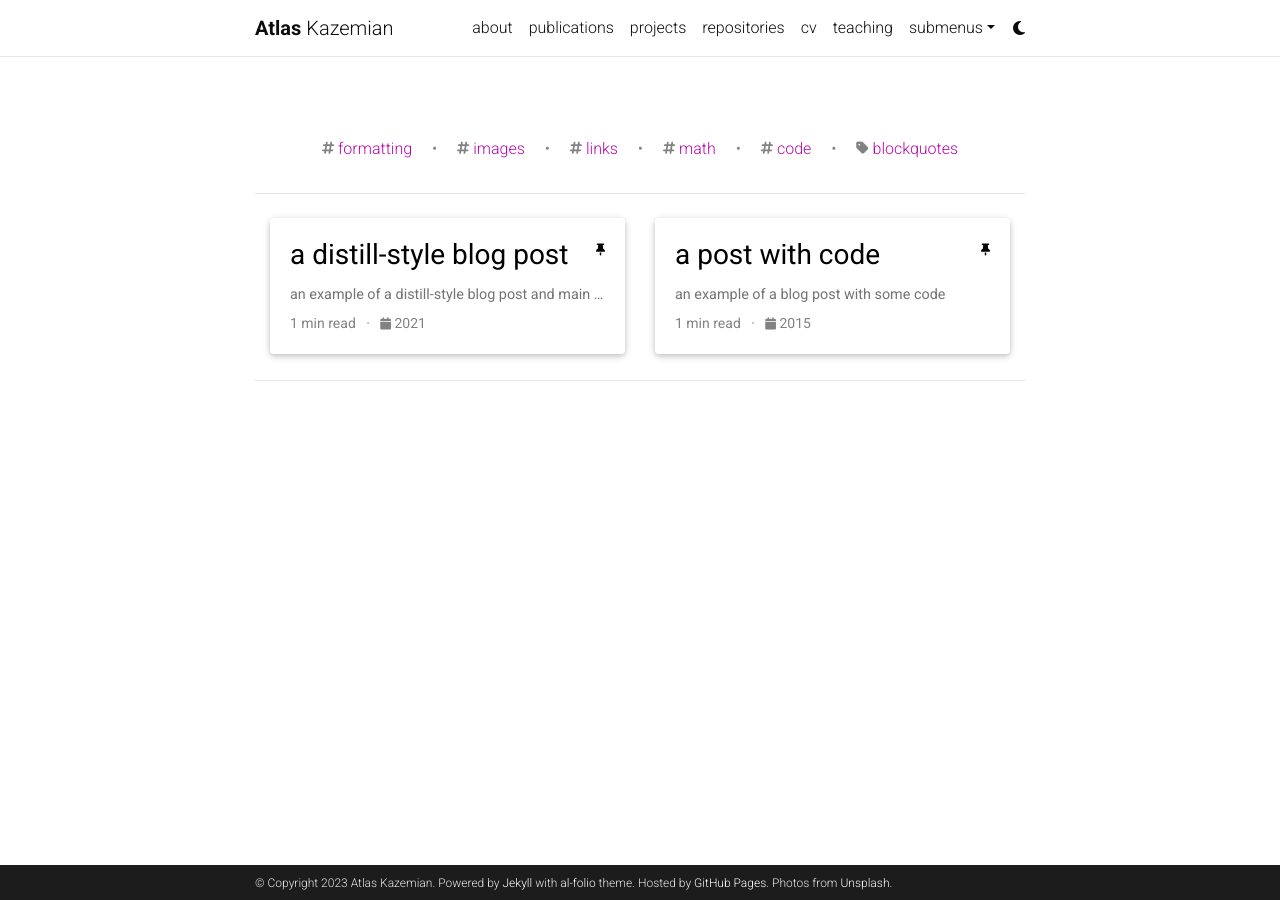
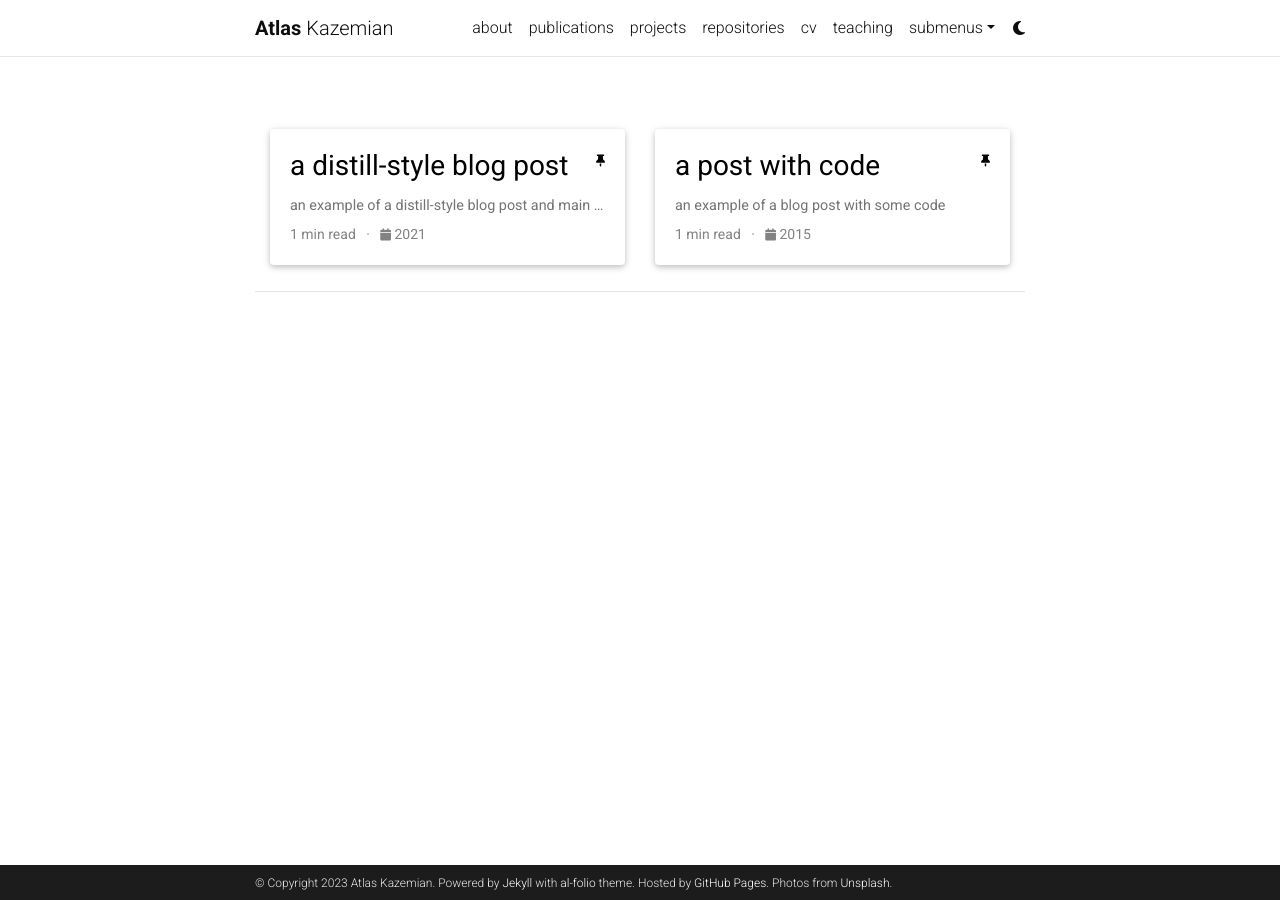
Before and after one commit to akazemian/personal_profile, a Jekyll site: the page built from blog/index.html, in a window 1280 px wide. Built offline with Jekyll 4.4.1, drawn with Linux system fonts in a browser that asks for light colours; comment, search, counter and statistics services are not loaded; a style sheet for code colours, icons or effects is not loaded; some of the changed lines change nothing that is shown.

Commit message:
Update _config.yml

```diff
--- a/_config.yml
+++ b/_config.yml
@@ -253,19 +253,19 @@
 # Jekyll Archives
 # -----------------------------------------------------------------------------
 
-jekyll-archives:
-  enabled: [year, tags, categories] # enables year, tag and category archives (remove if you need to disable one of them).
-  layouts:
-    year: archive-year
-    tag: archive-tag
-    category: archive-category
-  permalinks:
-    year: '/blog/:year/'
-    tag: '/blog/tag/:name/'
-    category: '/blog/category/:name/'
+# jekyll-archives:
+#   enabled: [year, tags, categories] # enables year, tag and category archives (remove if you need to disable one of them).
+#   layouts:
+#     year: archive-year
+#     tag: archive-tag
+#     category: archive-category
+#   permalinks:
+#     year: '/blog/:year/'
+#     tag: '/blog/tag/:name/'
+#     category: '/blog/category/:name/'
 
-display_tags: ['formatting', 'images', 'links', 'math', 'code'] # these tags will be displayed on the front page of your blog
-display_categories: ['blockquotes'] # these categories will be displayed on the front page of your blog
+# display_tags: ['formatting', 'images', 'links', 'math', 'code'] # these tags will be displayed on the front page of your blog
+# display_categories: ['blockquotes'] # these categories will be displayed on the front page of your blog
 
 # -----------------------------------------------------------------------------
 # Jekyll Scholar
@@ -273,30 +273,30 @@
 
 scholar:
 
-  # last_name: [Einstein]
-  # first_name: [Albert, A.]
+  last_name: [Einstein]
+  first_name: [Albert, A.]
 
-  # style: apa
-  # locale: en
+  style: apa
+  locale: en
 
-  # source: /_bibliography/
-  # bibliography: papers.bib
-  # bibliography_template: bib
-  # # Note: if you have latex math in your bibtex, the latex filter
-  # # preprocessing may conflict with MathJAX if the latter is enabled.
-  # # See https://github.com/alshedivat/al-folio/issues/357.
-  # bibtex_filters: [latex, smallcaps, superscript]
+  source: /_bibliography/
+  bibliography: papers.bib
+  bibliography_template: bib
+  # Note: if you have latex math in your bibtex, the latex filter
+  # preprocessing may conflict with MathJAX if the latter is enabled.
+  # See https://github.com/alshedivat/al-folio/issues/357.
+  bibtex_filters: [latex, smallcaps, superscript]
 
-  # replace_strings: true
-  # join_strings: true
+  replace_strings: true
+  join_strings: true
 
-  # details_dir: bibliography
-  # details_layout: bibtex.html
-  # details_link: Details
+  details_dir: bibliography
+  details_layout: bibtex.html
+  details_link: Details
 
-  # query: "@*"
-  # group_by: year
-  # group_order: descending
+  query: "@*"
+  group_by: year
+  group_order: descending
 
 badges: # Display different badges for your publications
   altmetric_badge: true # Altmetric badge (https://www.altmetric.com/products/altmetric-badges/)
```
